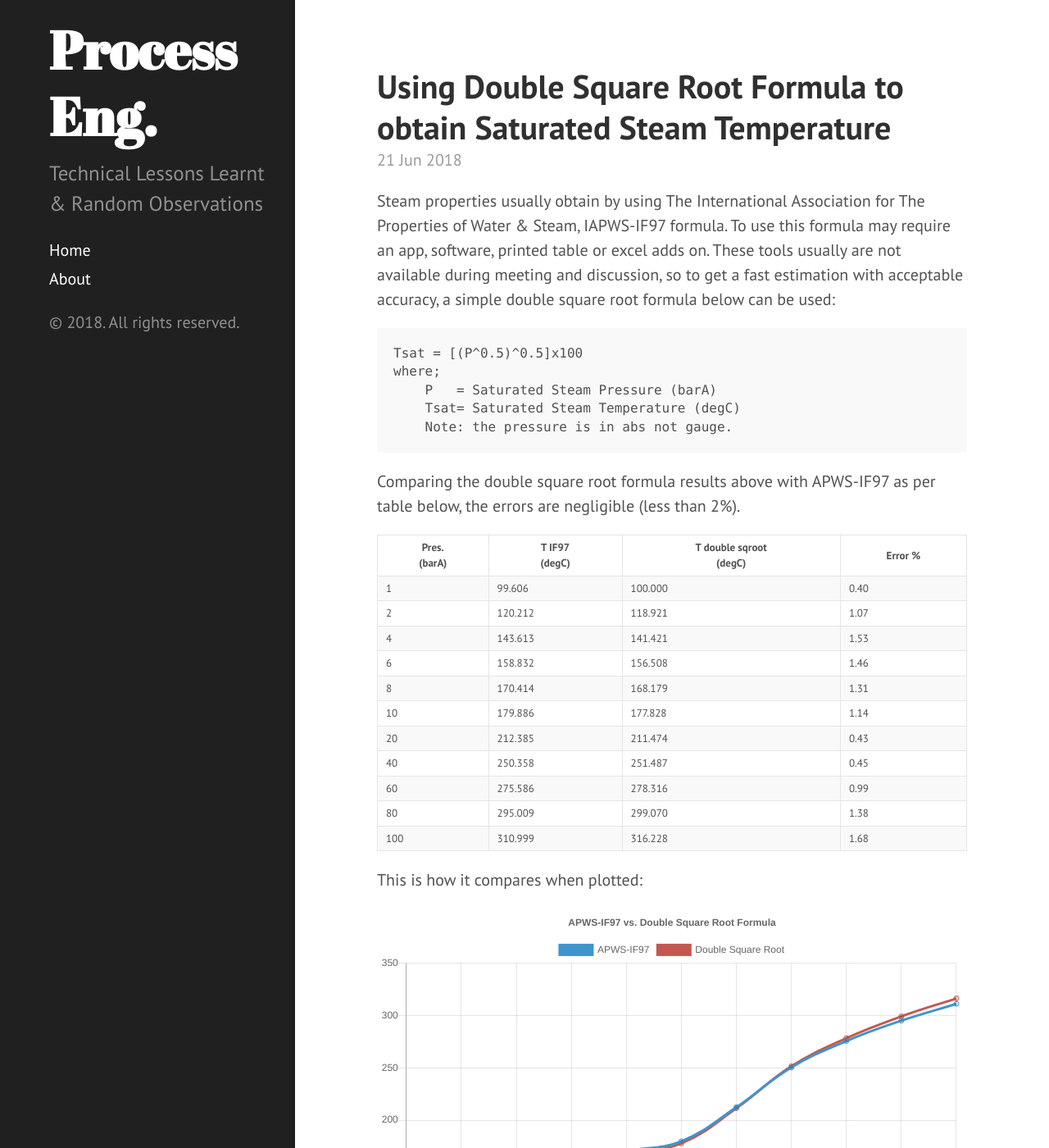
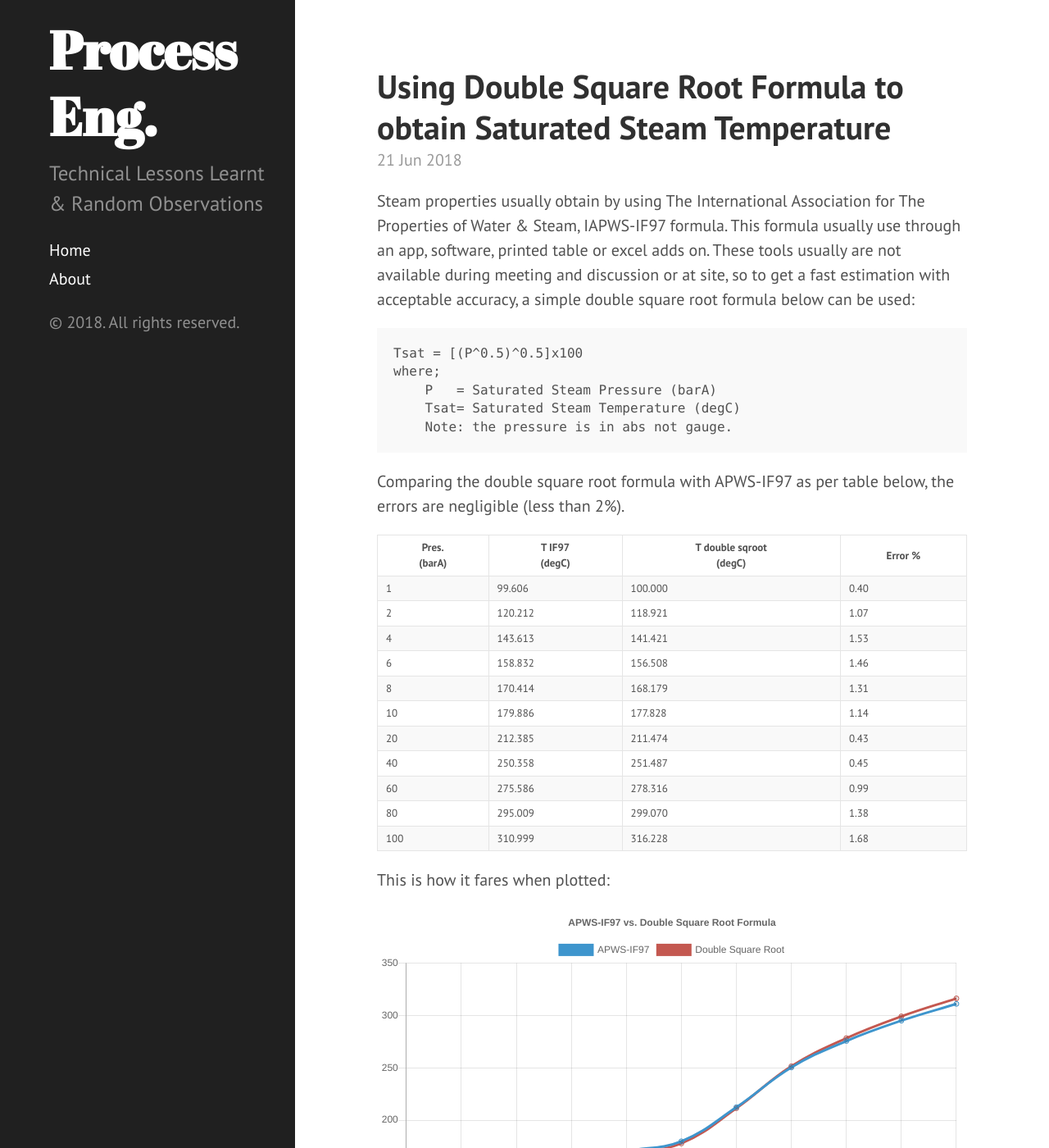
Before and after one commit to mohafizul/mohafizul.github.io, a Jekyll site: the page built from _posts/2018-06-21-calc-steam-property.md, in a window 1280 px wide and 1400 px high. Shown: the whole window at 82% size. Built offline with Jekyll 4.4.1, drawn with Linux system fonts in a browser that asks for light colours; nearby versions of some CDN libraries; some of the changed text lies outside the part shown.

Commit message:
Incorporated minor updates

````diff
--- a/_posts/2018-06-21-calc-steam-property.md
+++ b/_posts/2018-06-21-calc-steam-property.md
@@ -9,8 +9,8 @@ date:   2018-06-21 15:30:00 +0800
 categories: Rule of Thumb
 ---
 Steam properties usually obtain by using The International Association for The Properties of Water & Steam, IAPWS-IF97 formula.
-To use this formula may require an app, software, printed table or excel adds on. These tools usually are not available during
-meeting and discussion, so to get a fast estimation with acceptable accuracy, a simple double square root formula below can be used:
+This formula usually use through an app, software, printed table or excel adds on. These tools usually are not available during
+meeting and discussion or at site, so to get a fast estimation with acceptable accuracy, a simple double square root formula below can be used:
 
 ```phyton
 Tsat = [(P^0.5)^0.5]x100
@@ -19,7 +19,7 @@ where;
     Tsat= Saturated Steam Temperature (degC)
     Note: the pressure is in abs not gauge.
 ```
-Comparing the double square root formula results above with APWS-IF97 as per table below, the errors are negligible (less than 2%).
+Comparing the double square root formula with APWS-IF97 as per table below, the errors are negligible (less than 2%).
 
 |Pres.<br>(barA)|T IF97<br>(degC)|T double sqroot<br>(degC)|Error %|
 |---|---|---|---|
@@ -35,13 +35,13 @@ Comparing the double square root formula results above with APWS-IF97 as per tab
 |80|295.009|299.070|1.38|
 |100|310.999|316.228|1.68|
 
-This is how it compares when plotted:
+This is how it fares when plotted:
 
 <canvas id="popChart" width="600" height="400"></canvas>
 
-So with plant saturated steam usually is between 5 barG to 50 barG, the formula can give values at negligible difference compare to APWS-IF97.
+So with plant saturated steam usually is between 5 barG to 50 barG, the formula can perform well at negligible difference compare to APWS-IF97.
 
-|Steam Type|Pressure. (barG)|Pressure (barA)|
+|Steam Type|Pressure (barG)|Pressure (barA)|
 |---------|---|---|
 |Low Pressure (sat) Steam|5.5|4.5|
 |Desuperheated Medium Pressure Steam|17|16|
````
Also changed, not shown: about.md (+1 -1 lines).
